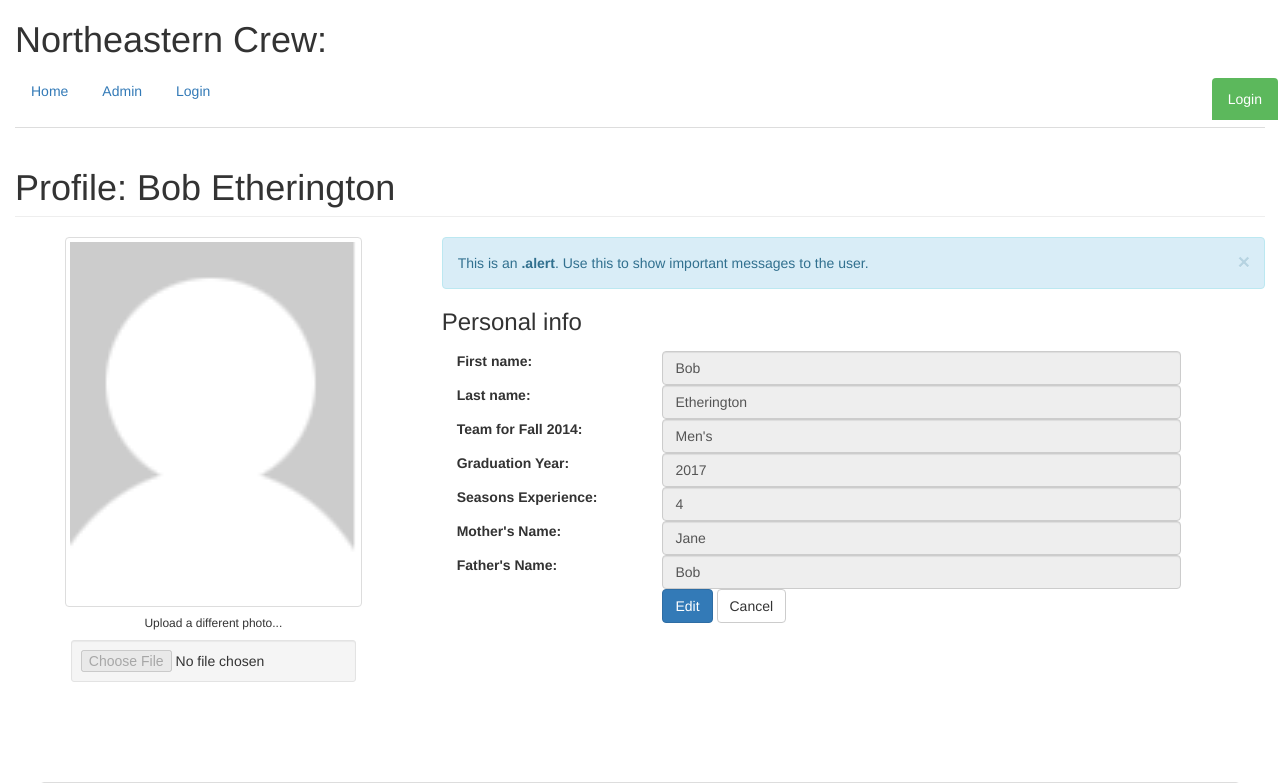
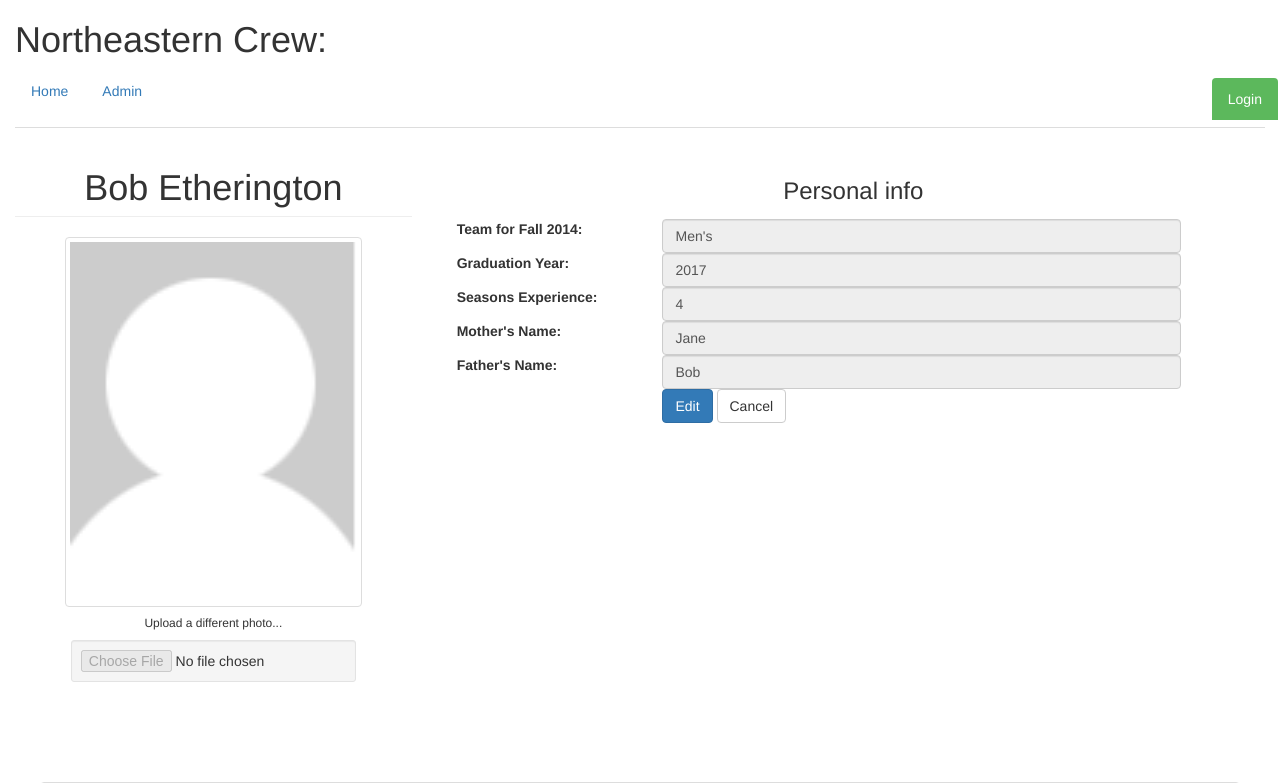
Before and after one commit to gwdavis/ND-Rowing-Roster, a Flask app: page /rower/1/ in a window 1280 px wide. Shown: the top 783 px of the page. Run offline with Flask 2, Linux system fonts and the light colour scheme; some libraries are stand-ins or nearby versions.

Commit message:
CSS and minor clean up

```diff
--- a/templates/addrower.html
+++ b/templates/addrower.html
@@ -17,11 +17,11 @@
     </div>
     <!-- edit form column -->
     <div class="col-md-8 col-sm-6 col-xs-12 personal-info">
-      <div class="alert alert-info alert-dismissable">
+      <!-- <div class="alert alert-info alert-dismissable">
         <a class="panel-close close" data-dismiss="alert">×</a>
         <i class="fa fa-coffee"></i>
         This is an <strong>.alert</strong>. Use this to show important messages to the user.
-      </div>
+      </div> -->
       <h3>Personal info</h3>
       <div class="form-group">
         <label class="col-lg-3 control-label">First name:</label>
--- a/templates/base.html
+++ b/templates/base.html
@@ -25,7 +25,6 @@
           <ul class="nav nav-tabs" role="tablist">
             <li><a href="{{ url_for('mainPage') }}">Home</a></li>
             <li><a href="{{ url_for('dashboard') }}">Admin</a></li>
-            <li><a href="{{ url_for('login')}}">Login</a></li>
             <!-- login/logout using facebook - not perfect css-->
             {% if current_user.is_authenticated() %}
               <li class="nav navbar-right"><a href="{{url_for('logout')}}" class="btn btn-danger navbar-btn">
--- a/templates/editrower.html
+++ b/templates/editrower.html
@@ -18,11 +18,11 @@
     </div>
     <!-- edit form column -->
     <div class="col-md-8 col-sm-6 col-xs-12 personal-info">
-      <div class="alert alert-info alert-dismissable">
+      <!-- <div class="alert alert-info alert-dismissable">
         <a class="panel-close close" data-dismiss="alert">×</a>
         <i class="fa fa-coffee"></i>
         This is an <strong>.alert</strong>. Use this to show important messages to the user.
-      </div>
+      </div> -->
       <h3>Personal info</h3>
       <div class="form-group">
         <label class="col-lg-3 control-label">First name:</label>
--- a/templates/rowerprofile.html
+++ b/templates/rowerprofile.html
@@ -2,10 +2,11 @@
 {% block content %}
 <!-- Source: http://snipplicious.com/snippet/19/edit-profile-page -->
 
-  <h1 class="page-header">Profile: {{rower.fname}} {{rower.lname}}</h1>
+
   <div class="row">
     <!-- left column -->
     <div class="col-md-4 col-sm-6 col-xs-12">
+      <h1 class="text-center page-header">{{rower.fname}} {{rower.lname}}</h1>
       <div class="text-center">
         <img src="{{ url_for('static',
               filename='images/' + rower.photo)}}" class="avatar img-rounded img-thumbnail" alt="avatar" width="75%">
@@ -14,26 +15,14 @@
       </div>
     </div>
     <!-- edit form column -->
-    <div class="col-md-8 col-sm-6 col-xs-12 personal-info">
-      <div class="alert alert-info alert-dismissable">
+    <div class="col-md-8 col-sm-6 col-xs-12 personal-info" style="padding-top: 30px;">
+      <!-- <div class="alert alert-info alert-dismissable">
         <a class="panel-close close" data-dismiss="alert">×</a>
         <i class="fa fa-coffee"></i>
         This is an <strong>.alert</strong>. Use this to show important messages to the user.
-      </div>
-      <h3>Personal info</h3>
+      </div> -->
+      <h3 class="text-center">Personal info</h3>
       <form class="form-compact" role="form">
-        <div class="form-group">
-          <label class="col-lg-3 control-label">First name:</label>
-          <div class="col-lg-8">
-            <input class="form-control" value="{{rower.fname}}" type="text" disabled>
-          </div>
-        </div>
-        <div class="form-group">
-          <label class="col-lg-3 control-label">Last name:</label>
-          <div class="col-lg-8">
-            <input class="form-control" value="{{rower.lname}}" type="text" disabled>
-          </div>
-        </div>
         <div class="form-group">
           <label class="col-lg-3 control-label">Team for {{currentseason.name}}:</label>
           <div class="col-lg-8">
```
